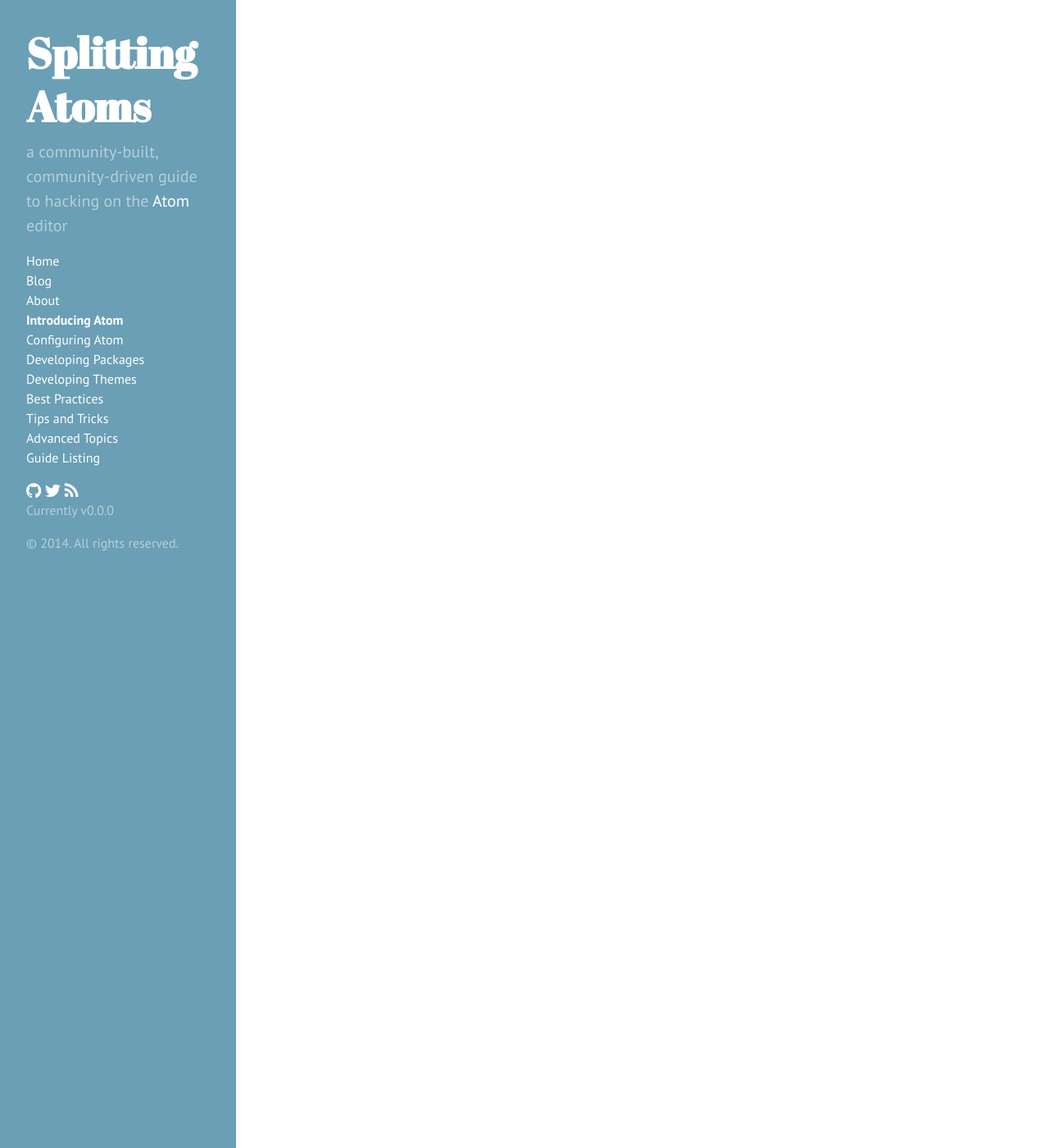
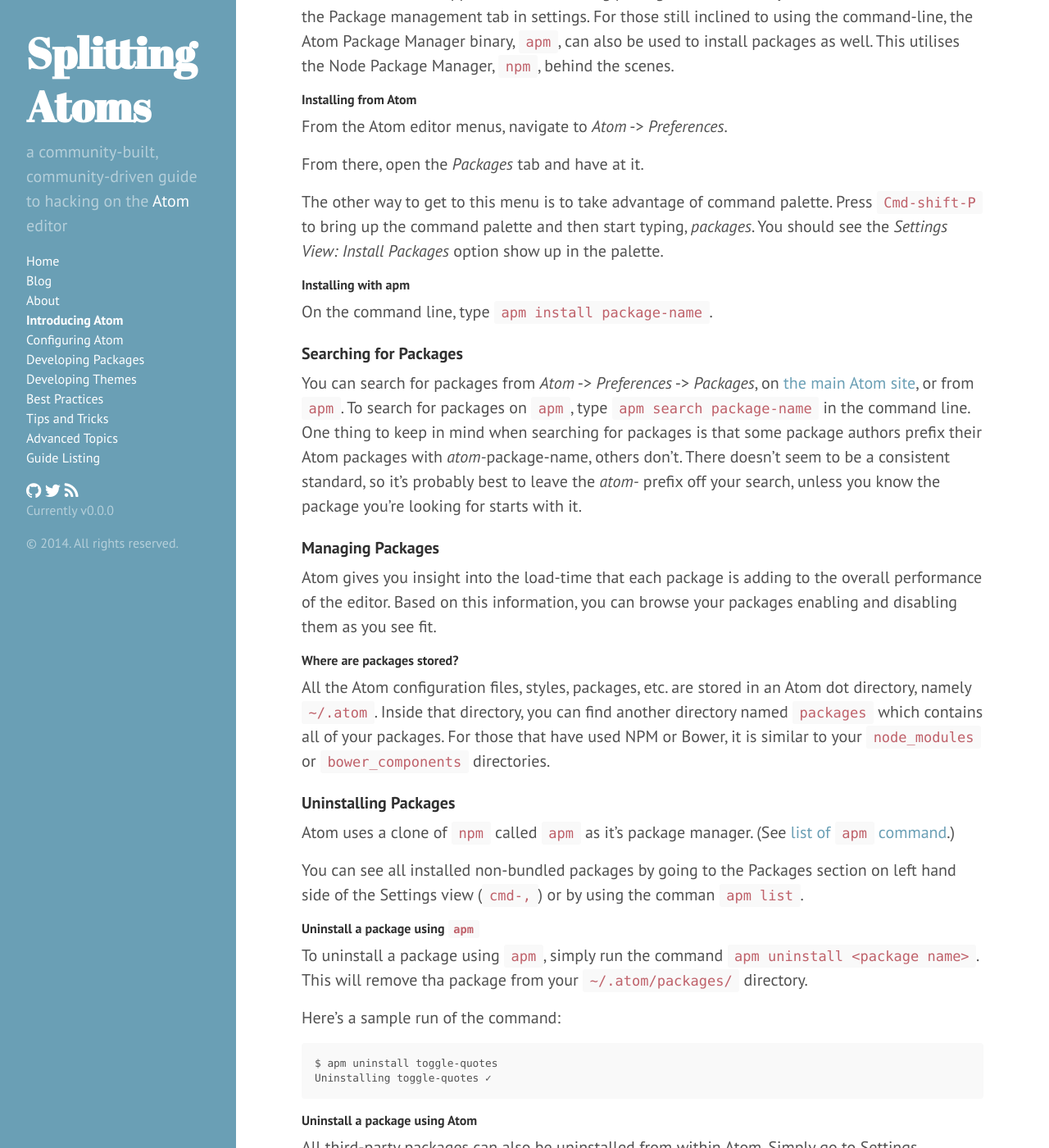
Before and after one commit to jbranchaud/splitting-atoms, a Jekyll site: the page built from IntroducingAtom.md, in a window 1280 px wide and 1400 px high, scrolled down 270 px. Shown: the whole window at 82% size. Built offline with Jekyll 4.4.1, drawn with Linux system fonts in a browser that asks for light colours; Markdown is read by kramdown in place of the engine named in the settings; some of the changed text lies outside the part shown.

Commit message:
Moving significant content from the README to introducing atom.

```diff
--- a/IntroducingAtom.md
+++ b/IntroducingAtom.md
@@ -4,3 +4,83 @@
 ---
 
 An introduction to Atom and the things you need to know before you start developing.
+
+## Getting Started with Packages
+
+### Installing Packages
+
+There are two main approaches to installing packages. You can easily do it
+from inside Atom from the Package management tab in settings. For those still
+inclined to using the command-line, the Atom Package Manager binary, `apm`, can
+also be used to install packages as well. This utilises the Node Package
+Manager, `npm`, behind the scenes.
+
+#### Installing from Atom
+
+From the Atom editor menus, navigate to *Atom* -> *Preferences*.
+
+From there, open the *Packages* tab and have at it.
+
+The other way to get to this menu is to take advantage of command palette.
+Press `Cmd-shift-P` to bring up the command palette and then start typing,
+*packages*. You should see the *Settings View: Install Packages* option show
+up in the palette.
+
+#### Installing with apm
+
+On the command line, type `apm install package-name`.
+
+### Searching for Packages
+
+You can search for packages from *Atom* -> *Preferences* -> *Packages*,
+on [the main Atom site](http://atom.io/packages), or from `apm`.
+To search for packages on `apm`, type `apm search package-name` in the command
+line. One thing to keep in mind when searching for packages is that some
+package authors prefix their Atom packages with *atom-*package-name, others
+don't. There doesn't seem to be a consistent standard, so it's probably best to
+leave the *atom-* prefix off your search, unless you know the package you're
+looking for starts with it.
+
+### Managing Packages
+
+Atom gives you insight into the load-time that each package is adding to the
+overall performance of the editor. Based on this information, you can browse
+your packages enabling and disabling them as you see fit.
+
+#### Where are packages stored?
+
+All the Atom configuration files, styles, packages, etc. are stored in an
+Atom dot directory, namely `~/.atom`. Inside that directory, you can find
+another directory named `packages` which contains all of your packages. For
+those that have used NPM or Bower, it is similar to your `node_modules` or
+`bower_components` directories.
+
+### Uninstalling Packages
+
+Atom uses a clone of `npm` called `apm` as it's package manager. (See [list of `apm` command](https://github.com/jbranchaud/splitting-atoms/blob/master/Apm.md).)
+
+You can see all installed non-bundled packages by going to the Packages section on left hand side of the Settings view (`cmd-,`) or by using the comman `apm list`.
+
+#### Uninstall a package using `apm`
+
+To uninstall a package using `apm`, simply run the command `apm uninstall <package name>`. This will remove tha package from your `~/.atom/packages/` directory.
+
+Here's a sample run of the command:
+
+    $ apm uninstall toggle-quotes
+    Uninstalling toggle-quotes ✓
+
+#### Uninstall a package using Atom
+
+All third-party packages can also be uninstalled from within Atom. Simply go to Settings (`cmd-,`). In the settings sidebar, click on a package you want to uninstall and simply click on the "Uninstall" button. This will remove tha package from your `~/.atom/packages/` directory and take you to the main packages page.
+
+## More About Atom
+
+You can start by going through
+[the official Atom documentation](https://atom.io/docs) which contains a
+handful of helpful guides for creating packages and themes as well as
+advanced topics such as configuring your environment.
+
+Check out the [Atom API](http://atom.io/docs/api) for more detailed
+documentation on the APIs that are available to those developing packages or
+hacking on existing ones.
```
Also changed, not shown: README.md.
